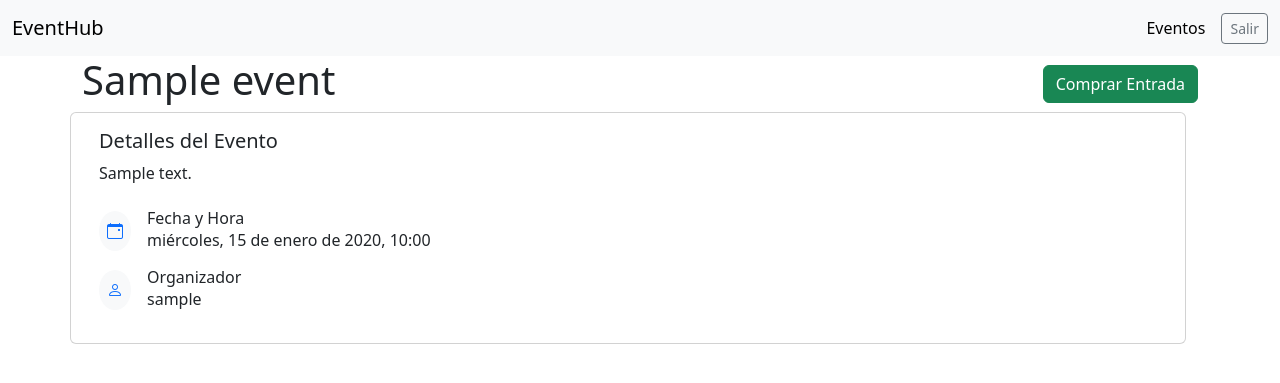
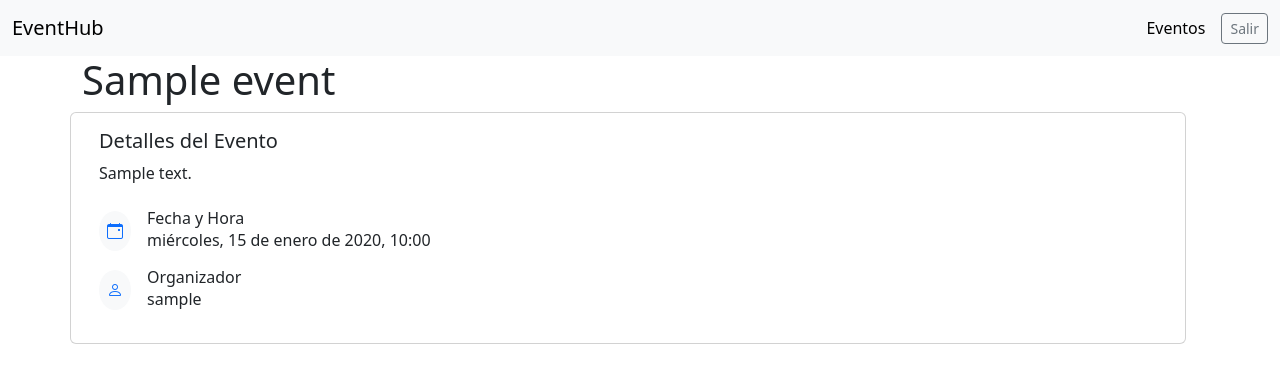
Before and after one commit to witcher-252/eventhub, a Django app: page /events/1/ in a window 1280 px wide. Shown: the top 383 px of the page. Run offline with Django 5.2, Linux system fonts and the light colour scheme; a user stored in the database is signed in; tables that the repository leaves empty hold one stand-in row (values such as "Sample post"); parts of the project's set-up code (start-up, migrations or seed data) failed here and were passed over.

Commit message:
ajusto funcionalidad del organizador

```diff
--- a/app/templates/app/event_detail.html
+++ b/app/templates/app/event_detail.html
@@ -14,9 +14,6 @@
                     <i class="bi bi-pencil me-1"></i>Editar
                 </a>
             {% endif %}
-        </div>
-        <div> <a href="/tickets/entrada/{{event.id}}" class="btn btn-success" title="Comprar">
-            Comprar Entrada</a>
         </div>
     </div>
     <div class="row">
--- a/app/views.py
+++ b/app/views.py
@@ -138,10 +138,9 @@ def gestion_ticket(request, idEvento):
     if not usuarioTk.is_organizer:
         listaTickets=Ticket.objects.filter(usuario=usuarioTk)
     else:
-        tiene_eventos = Event.objects.filter(organizer=usuarioTk).exists()
+        tiene_eventos = Event.objects.filter(organizer=usuarioTk, pk=idEvento).exists()
         if not tiene_eventos:
-             return render(request, "ticket/gestionTicket.html",
-                  {"listaTickets": listaTickets,"user_is_organizer": request.user.is_organizer})
+             return render(request, "ticket/gestionTicket.html", {"listaTickets": listaTickets,"user_is_organizer": request.user.is_organizer})
         eventosOrg = usuarioTk.organized_events.all()
         listaTickets = Ticket.objects.filter(evento__in=eventosOrg)
 
```
